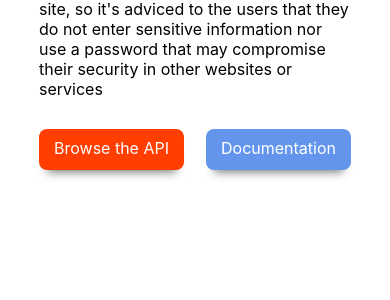
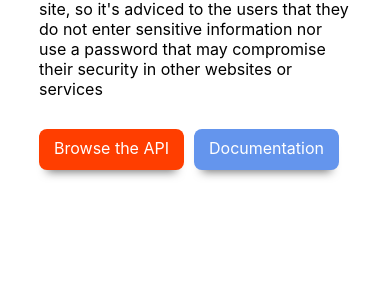
Before and after one commit to FedericoVarela/Real-World-App-Django-Sapper, a Django app: page / in a window 390 px wide. Shown: the part 374-674 px from the top of the page. Run offline with Django 3.2, Linux system fonts and the light colour scheme; parts of the project's set-up code (start-up, migrations or seed data) failed here and were passed over.

Commit message:
Landing page responsiveness fix

```diff
--- a/server/templates/server/index.html
+++ b/server/templates/server/index.html
@@ -20,12 +20,20 @@
         body {
             width: 80%;
         }
+
+        div.buttons {
+            justify-content: space-between;
+        }
+
+        a.browse, .docs {
+            margin: 0;
+        }
     }
 
     a.browse, .docs {
         color: white;
         padding: 9px 15px 12px 15px;
-        /*margin-right: 10px;*/
+        margin-right: 10px;
         border-radius: 8px;
         background-color: #ff3e00;
         text-decoration: none;
@@ -55,10 +63,10 @@
         margin-bottom: 30px;
     }
 
-    div {
+    div.buttons {
         display: flex;
         width: 100%;
-        justify-content: space-between;
+        justify-content: flex-start;
     }
 
 </style>
@@ -75,7 +83,7 @@
         that they do not enter sensitive information nor use a password that may compromise
         their security in other websites or services
     </p>
-    <div>
+    <div class="buttons">
         <a href="/api/v0" class="browse" >Browse the API</a>
         <a href="docs/" class="docs">Documentation</a>
     </div>
```
